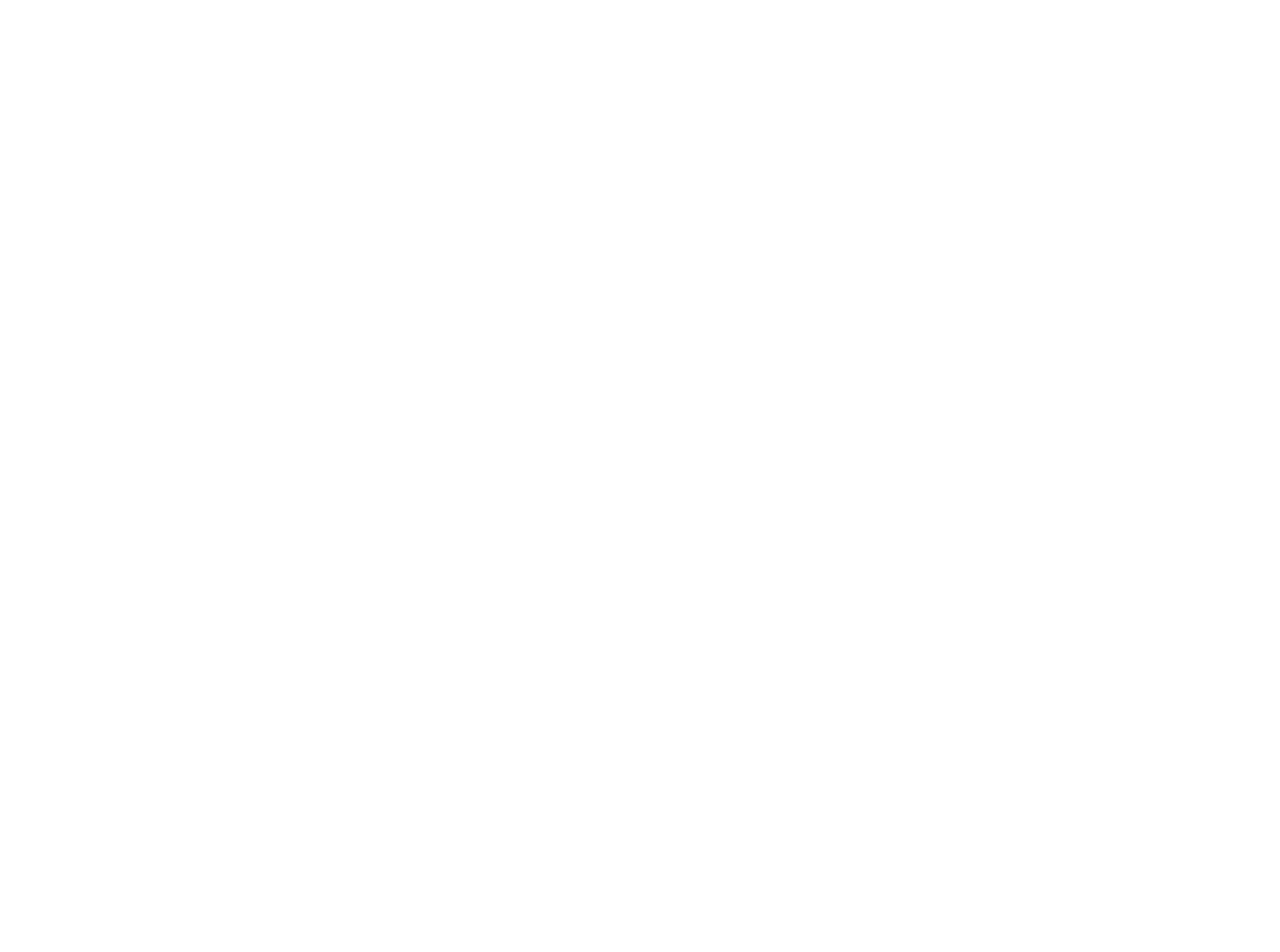
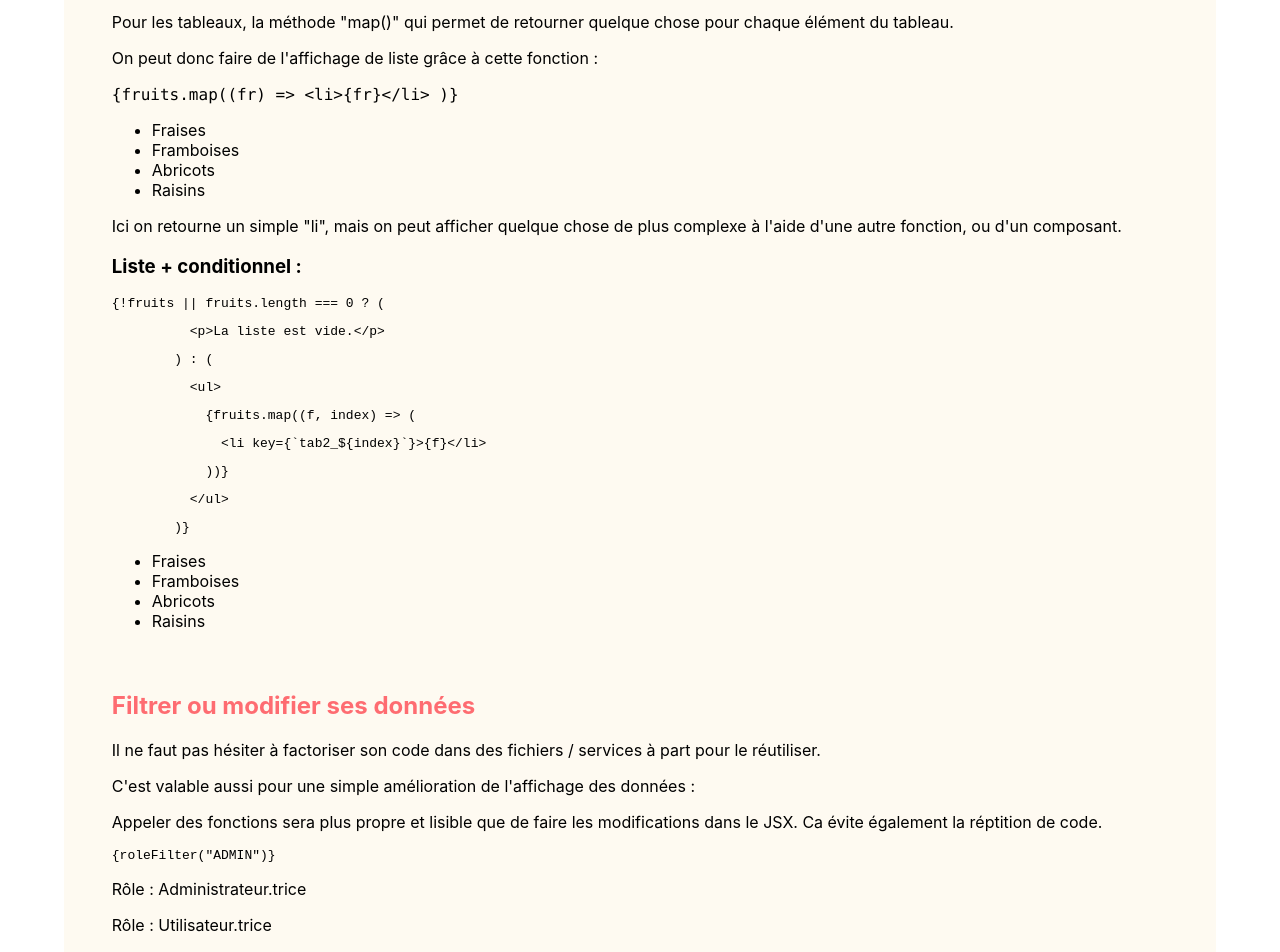
Before and after one commit to Maeglin1908/2022-07-18-react-redux, a React (Create React App) app in the folder react-poe-java/: page /statics in a window 1280 px wide. Shown: the part 1540-2492 px from the top of the page. Before the commit the page ends 1441 px from the top, so only its background shows below. Built offline with nearby package versions, Linux system fonts and the light colour scheme.

Commit message:
StaticData using filters to improve displays

```diff
--- a/react-poe-java/src/pages/StaticData.js
+++ b/react-poe-java/src/pages/StaticData.js
@@ -1,11 +1,13 @@
 import WeekDay from "../components/WeekDay";
+import { roleFilter } from "../utils/filter/EnumFilter";
 
 const StaticData = () => {
   const message = "Mon message";
   const jsx = <p>Mon message en jsx</p>;
 
   const date = new Date();
-  let numDate = 6;
+
+  const fruits = ["Fraises", "Framboises", "Abricots", "Raisins"];
   function getMessage() {
     return (
       <>
@@ -39,7 +41,8 @@
 
   function getDayJSX_moreComplex() {
     const weekend = [0, 6];
-    if (weekend.includes(0)) {
+    const date = 6;
+    if (weekend.includes(date)) {
       //if (weekend.includes(date.getDay())) {
       return WeekEnd();
     }
@@ -102,14 +105,79 @@
 
         <h3>Si ... Alors ...</h3>
 
-        <code>{"{is_logged && <p>Coucou 1</p>}"}</code>
+        <p>
+          <code>{"{is_logged && <p>Coucou 1</p>}"}</code>
+        </p>
         {is_logged && <p>Coucou 1</p>}
 
-        <code>{"{is_logged || <p>Coucou 2</p>}"}</code>
+        <p>
+          <code>{"{is_logged || <p>Coucou 2</p>}"}</code>
+        </p>
         {is_logged || <p>Coucou 2</p>}
 
-        <code>{"{is_logged ?? <p>Coucou 3</p>}"}</code>
-        {is_logged ?? <p>Coucou 3</p>}
+        <p>
+          Si null ou undefined : <br />
+          <code>{"{is_logged ?? <p>Impossible d'avoir le statut de connection</p>}"}</code>
+        </p>
+        {is_logged ?? <p>Impossible d'avoir le statut de connection</p>}
+      </article>
+
+      <article>
+        <h2>Afficahge de listes</h2>
+
+        <p>Pour afficher du JSX via une fonction, il faut que la fonction retourne du JSX.</p>
+        <p>
+          Pour les tableaux, la méthode "map()" qui permet de retourner quelque chose pour chaque élément du tableau.
+        </p>
+        <p>On peut donc faire de l'affichage de liste grâce à cette fonction : </p>
+        <p>
+          <code>{"{fruits.map((fr) => <li>{fr}</li> )}"}</code>
+        </p>
+        <ul>
+          {fruits.map((fr) => (
+            <li>{fr}</li>
+          ))}
+        </ul>
+
+        <p>
+          Ici on retourne un simple "li", mais on peut afficher quelque chose de plus complexe à l'aide d'une autre
+          fonction, ou d'un composant.
+        </p>
+
+        <h3>Liste + conditionnel :</h3>
+        <pre>{"{!fruits || fruits.length === 0 ? ("}</pre>
+        <pre>{"          <p>La liste est vide.</p>"}</pre>
+        <pre>{"        ) : ("}</pre>
+        <pre>{"          <ul>"}</pre>
+        <pre>{"            {fruits.map((f, index) => ("}</pre>
+        <pre>{"              <li key={`tab2_${index}`}>{f}</li>"}</pre>
+        <pre>{"            ))}"}</pre>
+        <pre>{"          </ul>"}</pre>
+        <pre>{"        )}"}</pre>
+        {!fruits || fruits.length === 0 ? (
+          <p>La liste est vide.</p>
+        ) : (
+          <ul>
+            {fruits.map((f, index) => (
+              <li key={`tab2_${index}`}>{f}</li>
+            ))}
+          </ul>
+        )}
+      </article>
+
+      <article>
+        <h2>Filtrer ou modifier ses données</h2>
+
+        <p>Il ne faut pas hésiter à factoriser son code dans des fichiers / services à part pour le réutiliser.</p>
+        <p>C'est valable aussi pour une simple amélioration de l'affichage des données : </p>
+        <p>
+          Appeler des fonctions sera plus propre et lisible que de faire les modifications dans le JSX. Ca évite
+          également la réptition de code.
+        </p>
+
+        <pre>{'{roleFilter("ADMIN")}'}</pre>
+        <p>Rôle : {roleFilter("ADMIN")}</p>
+        <p>Rôle : {roleFilter("USER")}</p>
       </article>
     </>
   );
--- /dev/null
+++ b/react-poe-java/src/utils/filter/EnumFilter.js
@@ -0,0 +1,8 @@
+export function roleFilter(role) {
+  switch (role) {
+    case "ADMIN":
+      return "Administrateur.trice";
+    case "USER":
+      return "Utilisateur.trice";
+  }
+}
```
